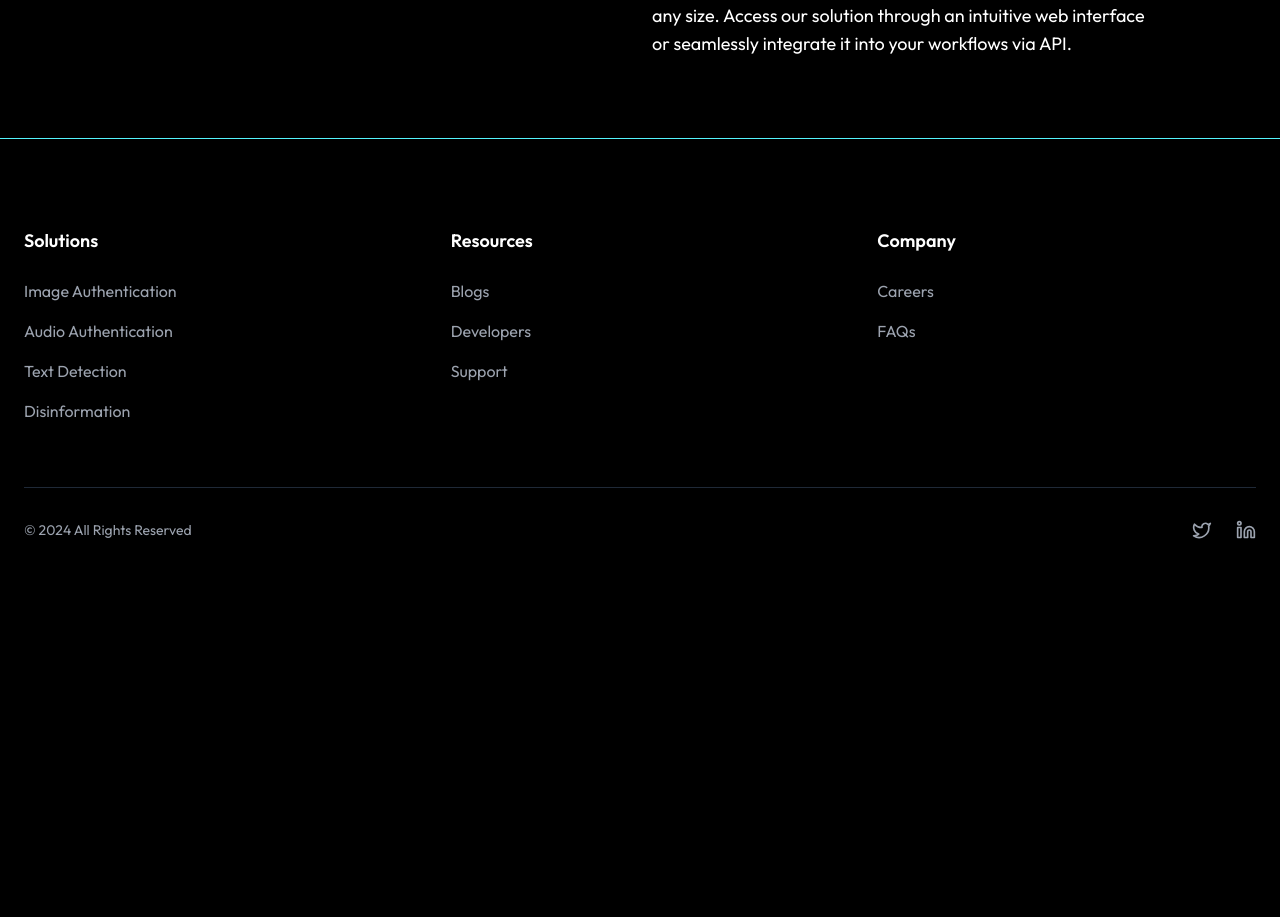
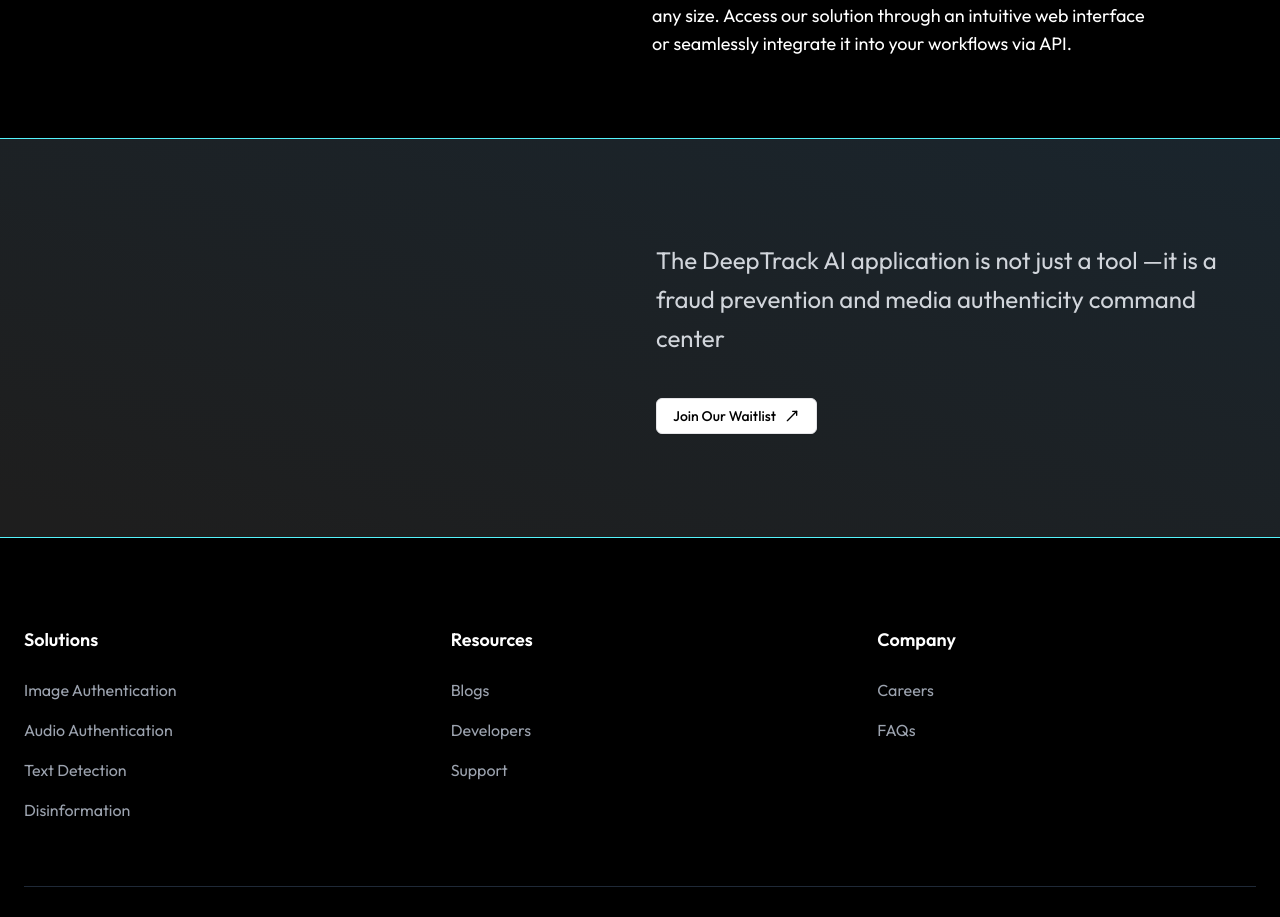
Before and after one commit to kaptuR-AI/captur-website, a Next.js app: page /image-authentication in a window 1280 px wide. Shown: the part 2461-3378 px from the top of the page. Before the commit the page ends 3065 px from the top, so only its background shows below. Built offline with nearby package versions, Linux system fonts and the light colour scheme.

Commit message:
DEEPTRACK-2/feat:added extrasection && did some fix

```diff
--- a/app/image-authentication/page.tsx
+++ b/app/image-authentication/page.tsx
@@ -8,6 +8,7 @@
 import FeatureSection from '@/components/layout/featureSection';
 import StatsSection from '@/components/layout/Statistic';
 import InfoSection from '@/components/layout/infoSection';
+import ExtraSection from '@/components/landing-page/extra-section';
 
 const ImageAuthenticationPage = () => {
   return (
@@ -50,9 +51,10 @@
       <InfoSection
         title="Deeptrack Image Authentication"
         description="Deeptrack image authentication leverages advanced multi-layer AI detection to analyze images with precision. Our technology identifies manipulations at the pixel level, detecting techniques such as GAN-based image synthesis, face swapping, and other forms of synthetic media.
-Every image scan delivers actionable insights, including the likelihood of manipulation, helping organizations swiftly identify AI-generated alterations. Deeptrack platform also employs explainable AI, offering clear visualizations and detailed feedback to empower users in combating fraud and disinformation effectively.
-Designed to scale, Deeptrack supports everything from processing a few images to managing billions, ensuring flexibility for businesses of any size. Access our solution through an intuitive web interface or seamlessly integrate it into your workflows via API."
+          Every image scan delivers actionable insights, including the likelihood of manipulation, helping organizations swiftly identify AI-generated alterations. Deeptrack platform also employs explainable AI, offering clear visualizations and detailed feedback to empower users in combating fraud and disinformation effectively.
+          Designed to scale, Deeptrack supports everything from processing a few images to managing billions, ensuring flexibility for businesses of any size. Access our solution through an intuitive web interface or seamlessly integrate it into your workflows via API."
       />
+      <ExtraSection />
       <Footer />
     </div>
   )
--- a/components/layout/featureSection.tsx
+++ b/components/layout/featureSection.tsx
@@ -11,7 +11,7 @@
   onButtonClick?: () => void
 }
 
-const FeatureSection = ({title, description, buttonText, onButtonClick}: FeatureSectionProps) => {
+const FeatureSection = ({ title, description, buttonText, onButtonClick }: FeatureSectionProps) => {
   return (
     <>
       <section className="grid lg:grid-cols-2 gap-6 max-w-7xl mx-auto mt-4 min-h-[50vh] p-4">
@@ -29,7 +29,7 @@
           <FeatureSvg imageSrc="/image-9.svg" altText="Feature section image" />
         </div>
       </section>
-    <div className='bg-customTeal max-w-7xl mx-auto mt-4' style={{ height: '1px' }}/>
+      <div className='bg-customTeal max-w-7xl mx-auto mt-4' style={{ height: '1px' }} />
     </>
   )
 }
--- a/components/layout/infoSection.tsx
+++ b/components/layout/infoSection.tsx
@@ -29,7 +29,6 @@
                     </p>
                 </div>
             </section>
-            <div className="bg-customTeal max-w-7xl mx-auto mt-4" style={{ height: '1px' }} />
         </>
     );
 };
```
Lines whose indentation alone changed are shown as unchanged.
